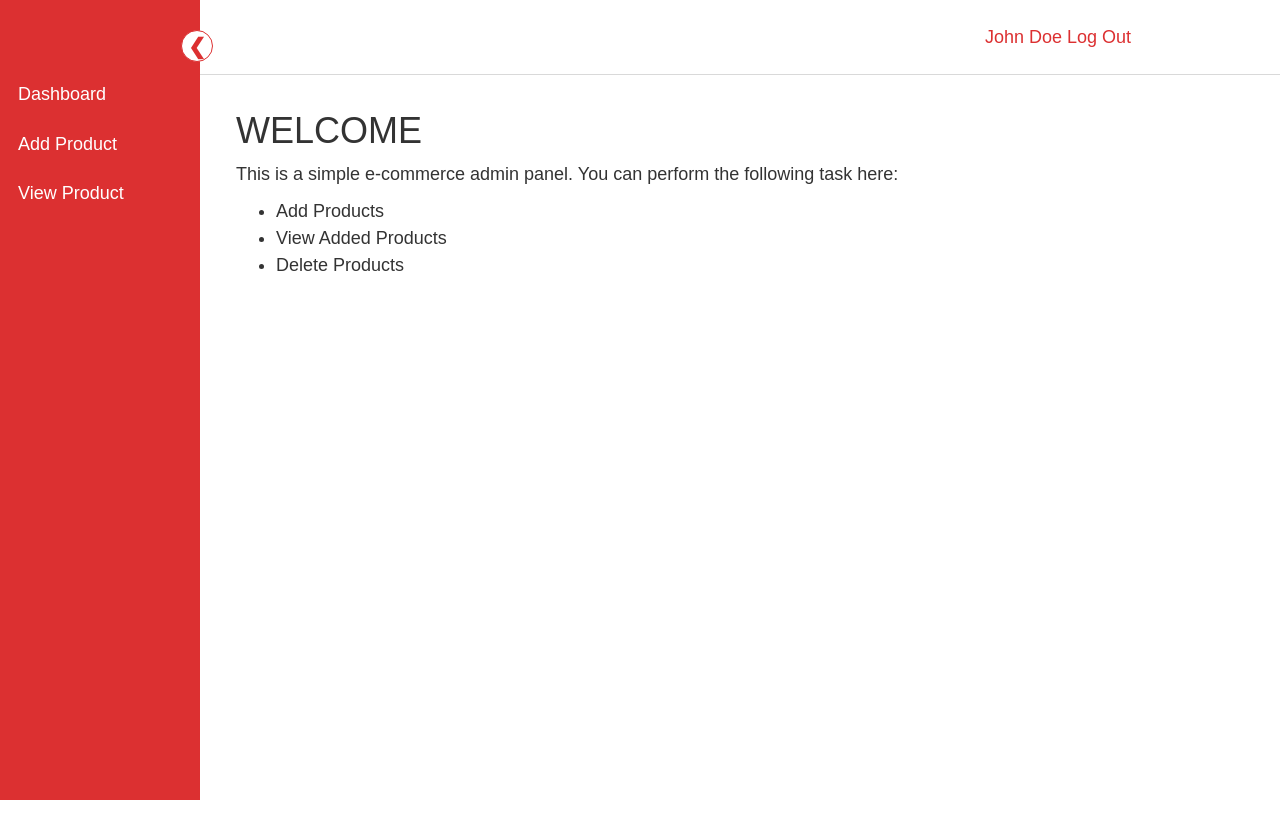
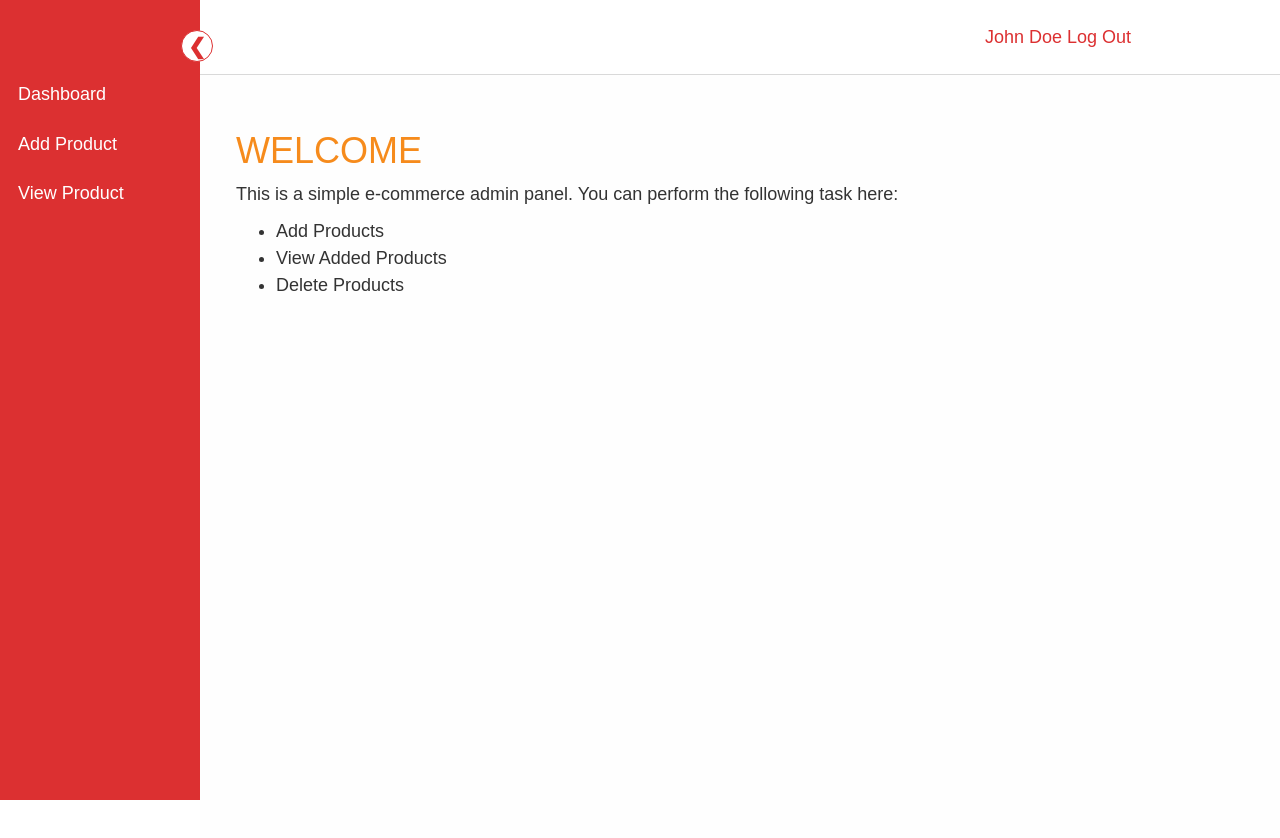
Before and after one commit to CodeLuminary/pern-stack-based-ecommerce, a React (Create React App) app in the folder frontend/: page /admin in a window 1280 px wide. Shown: the top 838 px of the page. Before the commit the page ends 800 px from the top, so only its background shows below. Built offline with nearby package versions, Linux system fonts and the light colour scheme.

Commit message:
dashboard and admin updated

```diff
--- a/frontend/src/components/admin/dashboard.js
+++ b/frontend/src/components/admin/dashboard.js
@@ -2,7 +2,7 @@
 const dashboard = () =>{
     return (
         <div>
-            <h1>WELCOME</h1>
+            <h1 style={{color:'#f68b1c'}}>WELCOME</h1>
             <p>This is a simple e-commerce admin panel. You can perform the following task here:</p>
             <ul>
                 <li>
--- a/frontend/src/css/admin.module.css
+++ b/frontend/src/css/admin.module.css
@@ -1,9 +1,11 @@
 /*import "https://cdnjs.cloudflare.com/ajax/libs/font-awesome/4.7.0/css/font-awesome.min.css"*/
 .logout{cursor:pointer;margin-left: 10px}
 .app {
-    margin: 2em;
+    padding: 2em;
     line-height: 1.5;
     font-weight: 500;
+    height: 100vh;
+    background-color: rgba(242, 242, 242, 0.1);
 }
 .nav_top{color: var(--main-color);width:100%;height: 75px;padding-top:10px;position: relative;border-bottom: 1px solid #d9d9d9;}
 .nav_top > div{width: 320px;right:0px;position: absolute;padding: 15px 20px 20px;padding-right: 0px;background-color: var(--bac-main-color);}
```
